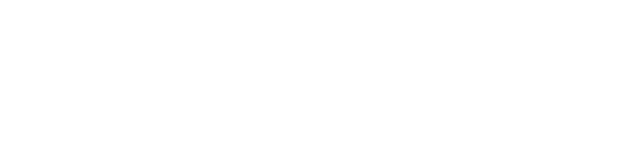
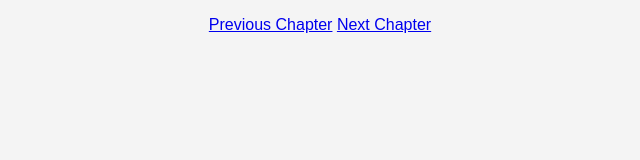
Before and after one commit to ILOVEYOU1994/Gita-Website, a plain HTML site: page gita.html in a window 1280 px wide. Shown: the whole page, without its empty margins (320-960 px from the left). Drawn offline with Linux system fonts and the light colour scheme.

Commit message:
Update gita.html

```diff
--- a/gita.html
+++ b/gita.html
@@ -4,13 +4,19 @@
     <meta charset="UTF-8">
     <meta name="viewport" content="width=device-width, initial-scale=1.0">
     <title>Bhagavad Gita</title>
+    <link rel="stylesheet" href="style.css"> <!-- CSS for styling -->
 </head>
 <body>
+
     <h1 id="chapter-number"></h1>
     <h2 id="chapter-name"></h2>
     <p id="chapter-description"></p>
+
     <div id="verses-container"></div>
 
-    <script src="script.js"></script>
+    <a id="prev-chapter" href="#">Previous Chapter</a>
+    <a id="next-chapter" href="#">Next Chapter</a>
+
+    <script src="script.js"></script> <!-- JavaScript for data loading -->
 </body>
 </html>
```
